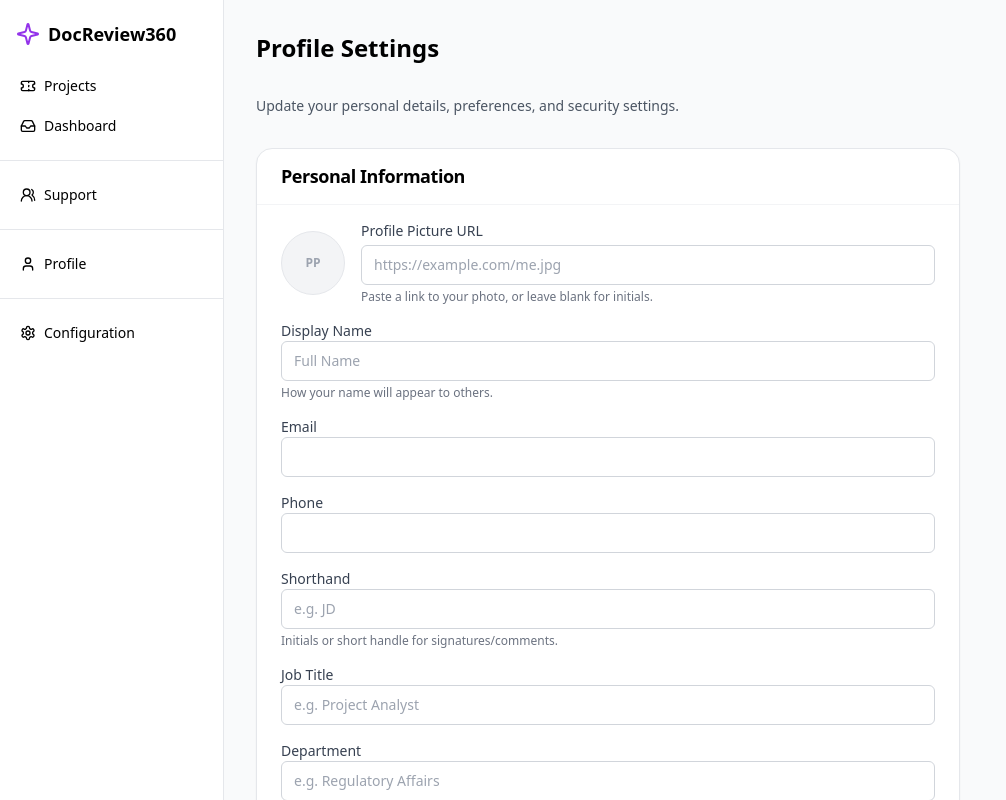
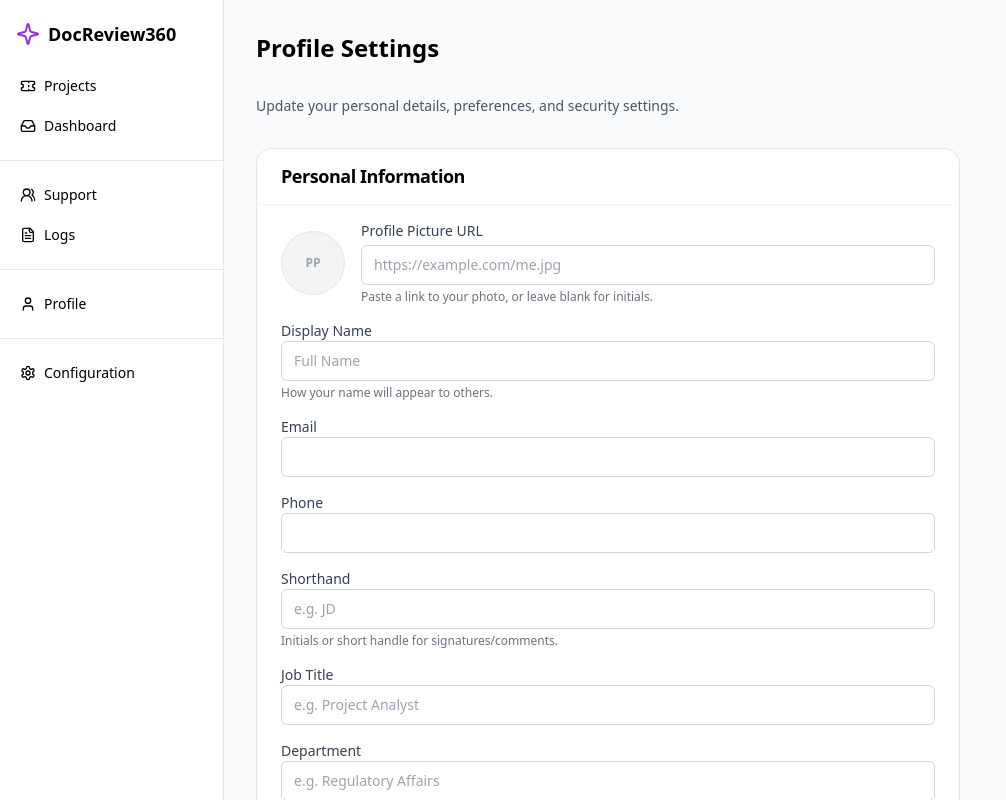
Before and after one commit to eputnam77/DocReview360, a Next.js app in the folder frontend/: page /profile in a window 1280 px wide. Shown: the top 800 px of the page, without its empty margins (0-1006 px from the left). Built offline with nearby package versions, Linux system fonts and the light colour scheme; no server answers.

Commit message:
feat(ui): add real-time logs nav link

```diff
--- a/frontend/components/workflow/Sidebar.tsx
+++ b/frontend/components/workflow/Sidebar.tsx
@@ -9,6 +9,7 @@ import {
   Users2,
   Settings,
   User,
+  FileText,
 } from "lucide-react";
 import { cn } from "@/lib/utils";
 import { useUserStore } from "@/state/user";
@@ -23,6 +24,11 @@ const SECONDARY = [
     icon: <Users2 className="h-4 w-4" />,
     label: "Support",
     href: "/docs/",
+  },
+  {
+    icon: <FileText className="h-4 w-4" />,
+    label: "Logs",
+    href: "/logs",
   },
 ];
 
--- a/frontend/pages/logs.tsx
+++ b/frontend/pages/logs.tsx
@@ -9,6 +9,7 @@ interface LogEntry {
 export default function LogsPage() {
   // connect to the backend websocket and stream logs in real time
   const [entries, setEntries] = useState<LogEntry[]>([]);
+  const [error, setError] = useState<string | null>(null);
 
   useEffect(() => {
     const url = `${window.location.protocol.replace("http", "ws")}//${window.location.host}/ws/logs`;
@@ -21,12 +22,14 @@ export default function LogsPage() {
         // ignore parse errors
       }
     };
+    ws.onerror = () => setError("Connection lost");
     return () => ws.close();
   }, []);
 
   return (
     <div className="p-4 space-y-2">
       <h1 className="text-xl font-bold">Live Logs</h1>
+      {error && <p className="text-red-600">{error}</p>}
       <ul className="text-sm space-y-1">
         {entries.map((e, i) => (
           <li key={i}>
```
Also changed, not shown: 2 other files (tests, documents, lock files or other folders).
